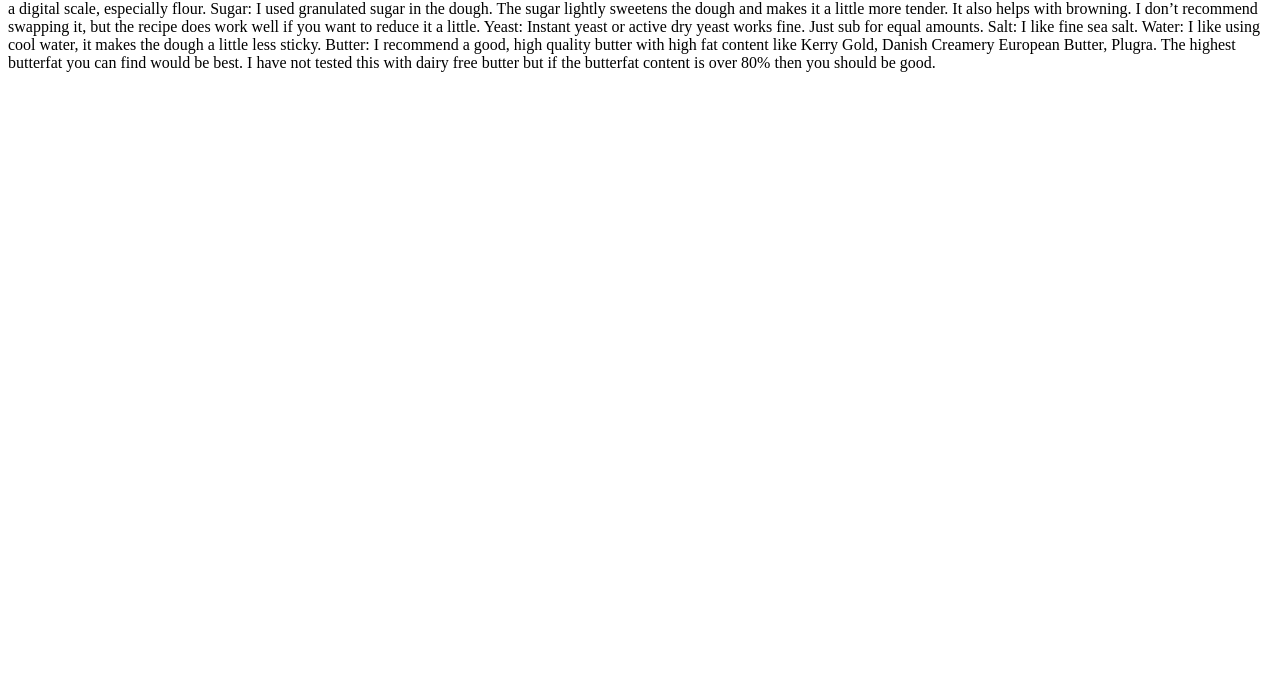
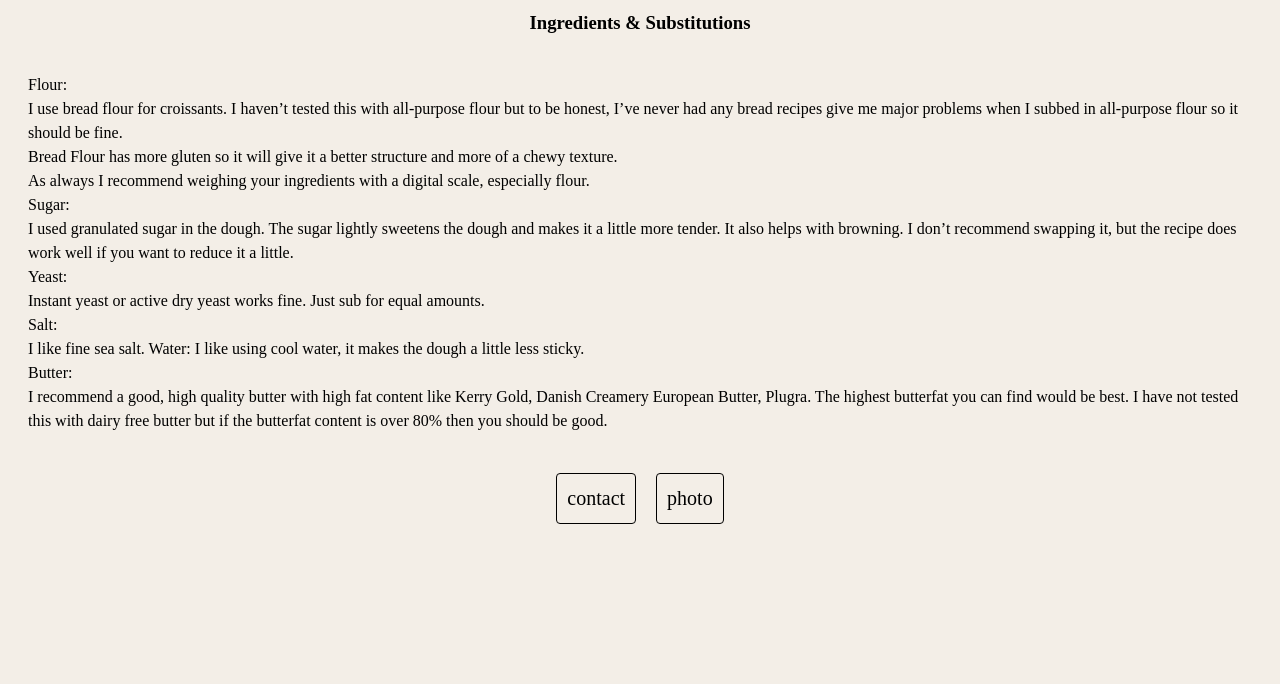
Before and after one commit to hastiatarod/Croissant, a plain HTML site: page index.html in a window 1280 px wide. Shown: the part 116-800 px from the top of the page. Drawn offline with Linux system fonts and the light colour scheme.

Commit message:
basic styling

```diff
--- a/index.html
+++ b/index.html
@@ -3,27 +3,55 @@
   <head>
     <meta charset="UTF-8" />
     <meta name="viewport" content="width=device-width, initial-scale=1.0" />
+    <link rel="stylesheet" href="/src/styles.css" />
     <title>Croissant</title>
   </head>
   <body>
-    <h1>Croissant</h1>
-    <p>
-      Ingredients & Substitutions Flour: I use bread flour for croissants. I
-      haven’t tested this with all-purpose flour but to be honest, I’ve never
-      had any bread recipes give me major problems when I subbed in all-purpose
-      flour so it should be fine. Bread Flour has more gluten so it will give it
-      a better structure and more of a chewy texture. As always I recommend
-      weighing your ingredients with a digital scale, especially flour. Sugar: I
-      used granulated sugar in the dough. The sugar lightly sweetens the dough
-      and makes it a little more tender. It also helps with browning. I don’t
-      recommend swapping it, but the recipe does work well if you want to reduce
-      it a little. Yeast: Instant yeast or active dry yeast works fine. Just sub
-      for equal amounts. Salt: I like fine sea salt. Water: I like using cool
-      water, it makes the dough a little less sticky. Butter: I recommend a
-      good, high quality butter with high fat content like Kerry Gold, Danish
-      Creamery European Butter, Plugra. The highest butterfat you can find would
-      be best. I have not tested this with dairy free butter but if the
-      butterfat content is over 80% then you should be good.
-    </p>
+    <h1>🥐Croissant</h1>
+    <div>
+      <h3>Ingredients & Substitutions</h3>
+      <p class="Homepage-ingredients">
+        Flour:
+        <br />
+        I use bread flour for croissants. I haven’t tested this with all-purpose
+        flour but to be honest, I’ve never had any bread recipes give me major
+        problems when I subbed in all-purpose flour so it should be fine.
+        <br />
+        Bread Flour has more gluten so it will give it a better structure and
+        more of a chewy texture.
+        <br />
+        As always I recommend weighing your ingredients with a digital scale,
+        especially flour.
+        <br />
+        Sugar:
+        <br />
+        I used granulated sugar in the dough. The sugar lightly sweetens the
+        dough and makes it a little more tender. It also helps with browning. I
+        don’t recommend swapping it, but the recipe does work well if you want
+        to reduce it a little.
+        <br />
+        Yeast:
+        <br />
+        Instant yeast or active dry yeast works fine. Just sub for equal
+        amounts.
+        <br />
+        Salt:
+        <br />
+        I like fine sea salt. Water: I like using cool water, it makes the dough
+        a little less sticky.
+        <br />
+        Butter:
+        <br />
+        I recommend a good, high quality butter with high fat content like Kerry
+        Gold, Danish Creamery European Butter, Plugra. The highest butterfat you
+        can find would be best. I have not tested this with dairy free butter
+        but if the butterfat content is over 80% then you should be good.
+      </p>
+    </div>
+    <div class="link-navigations">
+      <a href="/contact.html">contact</a>
+
+      <a href="/photo.html">photo</a>
+    </div>
   </body>
 </html>
--- /dev/null
+++ b/src/styles.css
@@ -0,0 +1,43 @@
+:root {
+}
+body {
+  background-color: #f3eee7;
+}
+h1 {
+  text-align: center;
+  margin-top: 50px;
+}
+h2 {
+  text-align: center;
+  margin-top: 50px;
+}
+h3 {
+  text-align: center;
+  margin-top: 40px;
+}
+.Homepage-ingredients {
+  padding: 20px;
+  line-height: 1.5;
+}
+.link-navigations {
+  display: flex;
+  justify-content: center;
+  gap: 20px;
+  margin: 20px;
+}
+a {
+  text-decoration: none;
+  font-size: 20px;
+  color: black;
+  border: 1px solid black;
+  padding: 13px 10px;
+  border-radius: 4px;
+}
+.contact-link-container {
+  display: flex;
+  justify-content: center;
+}
+.contact-link {
+  margin: 20px 0;
+  background-color: bisque;
+}
```
Also changed, not shown: contact.html (+11 -1 lines), photo.html (+16 -0 lines), src/images/croissant.jpg (added).
